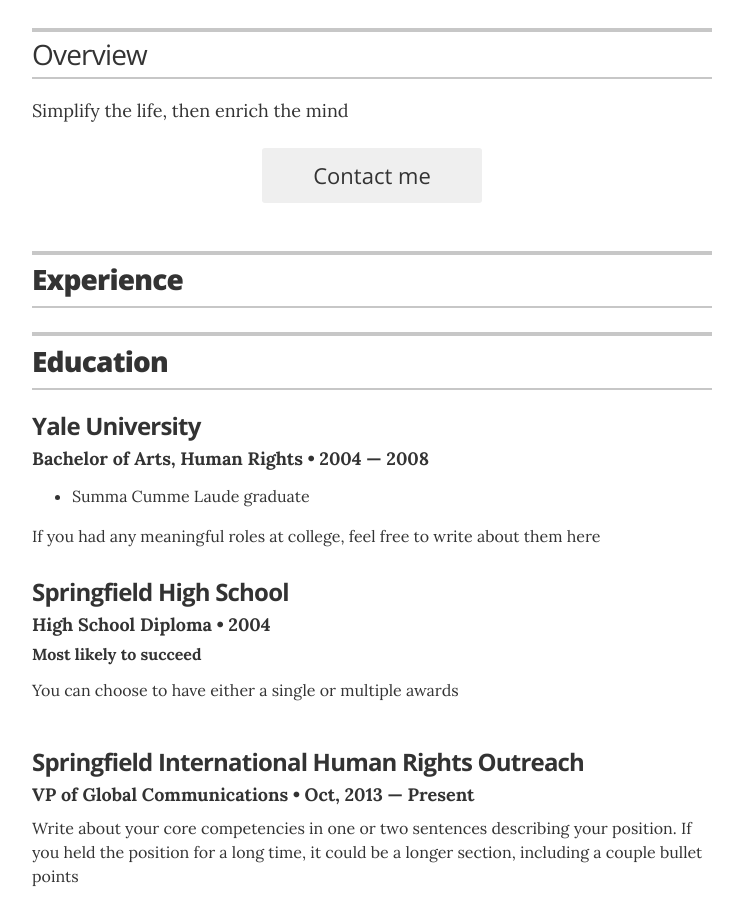
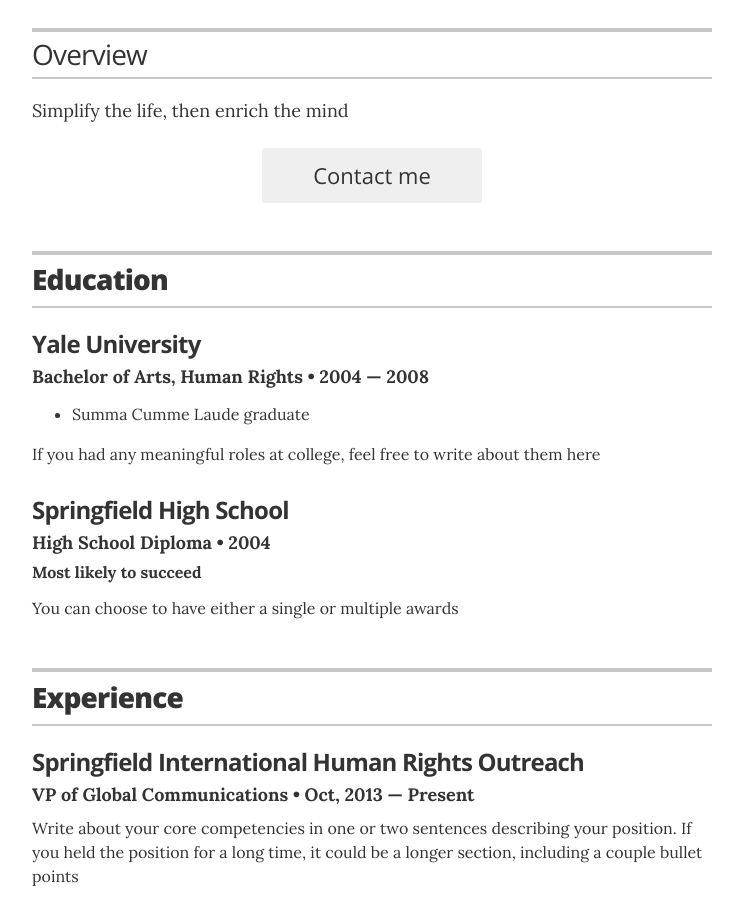
Before and after one commit to PsychYan/PsychYan.github.io, a Jekyll site: the page built from index.html, in a window 1280 px wide and 900 px high, scrolled down 225 px. Shown: the whole window, without its empty margins (268-1011 px from the left). Built offline with Jekyll 4.4.1, drawn with Linux system fonts in a browser that asks for light colours.

Commit message:
Update resume.html

```diff
--- a/_layouts/resume.html
+++ b/_layouts/resume.html
@@ -47,16 +47,6 @@
         {% endif %}
 
       </header>
-
-      {% if site.resume_section_experience %}
-      <!-- begin Experience -->
-      <section class="content-section">
-
-        <header class="section-header">
-          <h2>Experience</h2>
-        </header>
-
-
       {% if site.resume_section_education %}
       <!-- begin Education -->
       <section class="content-section">
@@ -84,6 +74,14 @@
       <!-- end Education -->
       {% endif %}
 
+
+      {% if site.resume_section_experience %}
+      <!-- begin Experience -->
+      <section class="content-section">
+
+        <header class="section-header">
+          <h2>Experience</h2>
+        </header>
 
         {% for job in site.data.experience %}
         <div class="resume-item" itemscope itemprop="worksFor" itemtype="http://schema.org/Organization">
```
